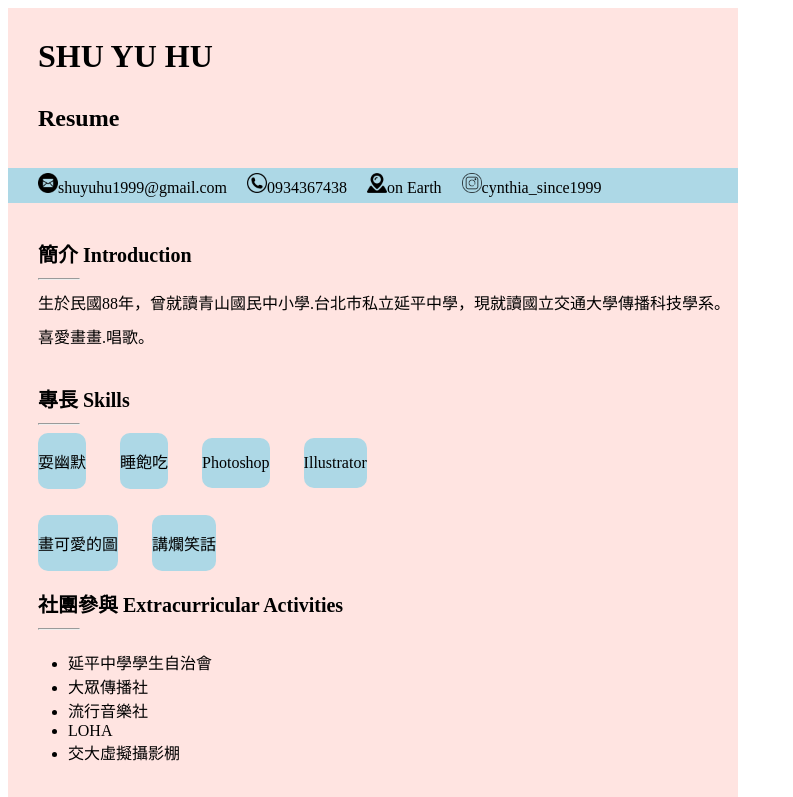
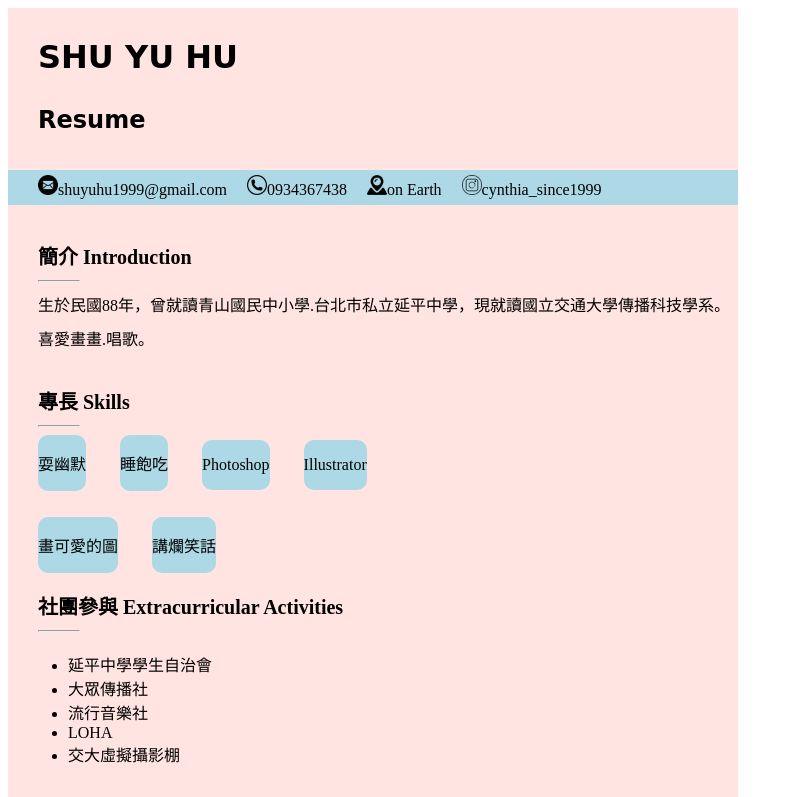
Before and after one commit to cynthia19991028/cynthia19991028.github.io, a plain HTML site: page index.html in a window 1280 px wide. Shown: the top 797 px of the page, without its empty margins (0-793 px from the left). Drawn offline with Linux system fonts and the light colour scheme.

Commit message:
Update index.html

```diff
--- a/index.html
+++ b/index.html
@@ -35,12 +35,18 @@
 			background-color:#FFE4E1;
 			display:inline-block;
 			}
+		.f{
+			font-family: 'Ubuntu', sans-serif;
+font-family: 'ZCOOL QingKe HuangYou', cursive;
+			}
+		 <link href="https://fonts.googleapis.com/css?family=Ubuntu|ZCOOL+QingKe+HuangYou" rel="stylesheet">
+
 	</style>
 </head>
 <body>
 	<div id="e">
-	<h1 id="a">SHU YU HU</h1>
-	<h2 id="a">Resume</h2>
+	<h1 id="a" class="f">SHU YU HU</h1>
+	<h2 id="a" class="f">Resume</h2>
 	<br></br>
 	<div id="c">
 	<span>
```
